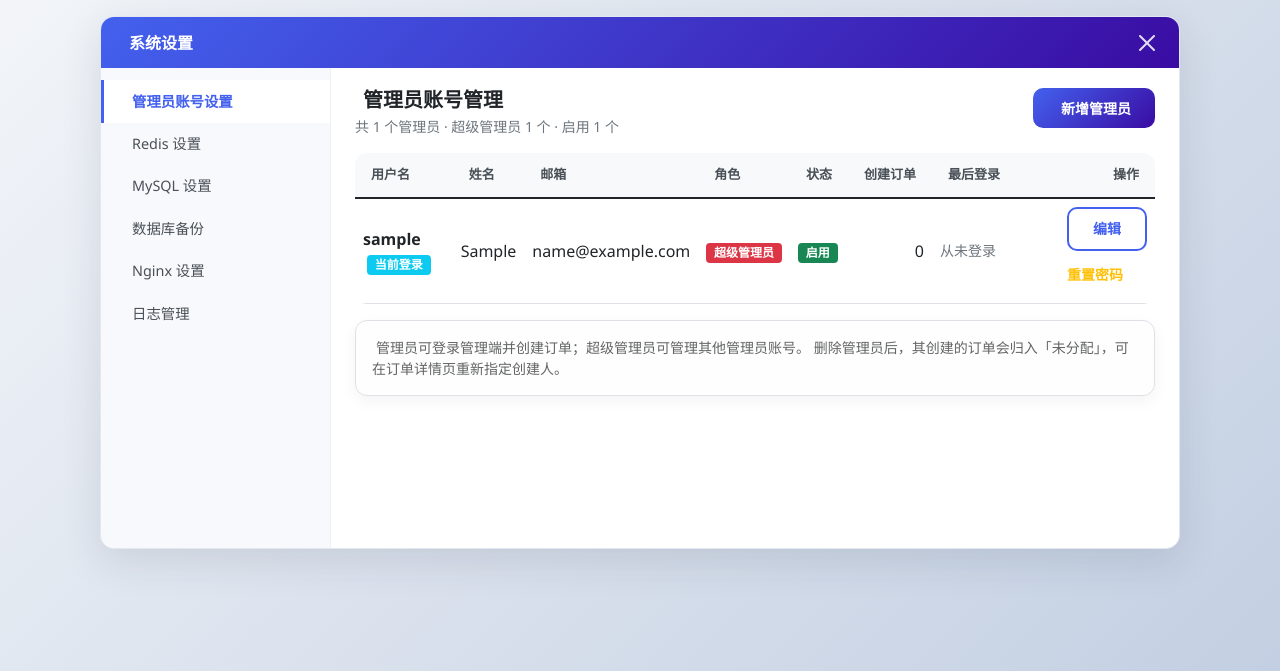
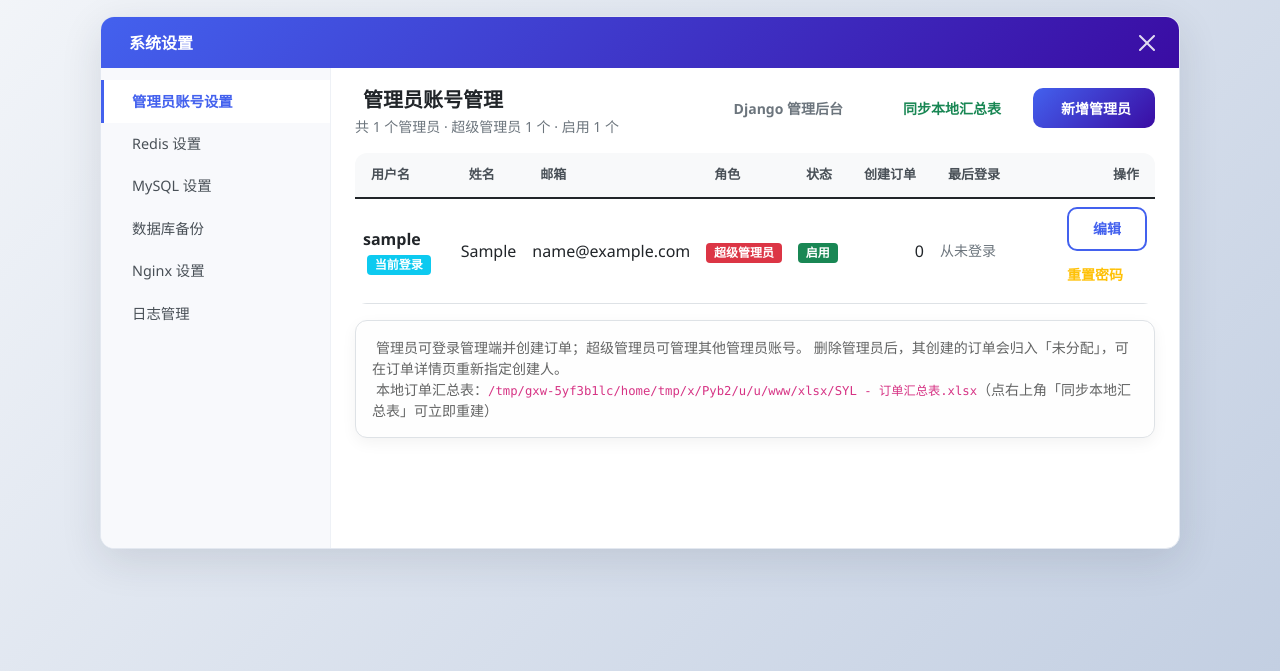
Before and after one commit to Lumin2002/cloth-system, a Django app: page /system/settings/ in a window 1280 px wide. Shown: the part 129-800 px from the top of the page. Run offline with Django 5.2, Linux system fonts and the light colour scheme; the visitor is signed in with stand-in values (Sample User, id 1); data comes from the database, SQL or seed files in the repository; data that the repository does not hold is empty; some libraries are stand-ins or nearby versions.

Commit message:
feat: 系统设置页支持手动同步本地订单汇总表，并新增 Django 后台跳转
- 新增 /system/settings/sync-excel/ 手动同步入口（仅超级管理员，POST）
- 设置页显示本地汇总表路径，同步后给出成功/占用提示
- 设置页新增 Django 管理后台跳转按钮
- Dockerfile 启动时兜底校验依赖并自动补装中文字体

```diff
--- a/order/templates/order/settings_accounts.html
+++ b/order/templates/order/settings_accounts.html
@@ -10,9 +10,20 @@
             共 {{ total }} 个管理员 · 超级管理员 {{ superuser_count }} 个 · 启用 {{ active_count }} 个
         </p>
     </div>
-    <a href="{% url 'admin_account_add' %}" class="btn btn-primary btn-sm">
-        <i class="bi bi-plus-lg me-1"></i>新增管理员
-    </a>
+    <div class="d-flex flex-wrap gap-2 align-items-center">
+        <a href="{% url 'admin:index' %}" target="_blank" rel="noopener" class="btn btn-outline-secondary btn-sm" title="打开 Django 管理后台">
+            <i class="bi bi-shield-lock me-1"></i>Django 管理后台
+        </a>
+        <form method="post" action="{% url 'order_sync_excel' %}" onsubmit="return confirm('立即把全部订单写入本地 Excel 汇总表？');" class="d-inline-flex">
+            {% csrf_token %}
+            <button type="submit" class="btn btn-outline-success btn-sm" title="写入 {{ sync_file_path }}">
+                <i class="bi bi-file-earmark-excel me-1"></i>同步本地汇总表
+            </button>
+        </form>
+        <a href="{% url 'admin_account_add' %}" class="btn btn-primary btn-sm">
+            <i class="bi bi-plus-lg me-1"></i>新增管理员
+        </a>
+    </div>
 </div>
 
 <div class="table-responsive">
@@ -84,5 +95,8 @@
     <i class="bi bi-info-circle me-1 text-primary"></i>
     管理员可登录管理端并创建订单；超级管理员可管理其他管理员账号。
     删除管理员后，其创建的订单会归入「未分配」，可在订单详情页重新指定创建人。
+    <br>
+    <i class="bi bi-file-earmark-excel me-1 text-success"></i>
+    本地订单汇总表：<code>{{ sync_file_path }}</code>（点右上角「同步本地汇总表」可立即重建）
 </div>
 {% endblock %}
--- a/order/urls.py
+++ b/order/urls.py
@@ -126,6 +126,7 @@ urlpatterns = [
 
     # 系统设置
     path("system/settings/", views_accounts.admin_account_list, name="system_settings"),
+    path("system/settings/sync-excel/", views_accounts.order_sync_excel, name="order_sync_excel"),
     path("system/settings/accounts/add/", views_accounts.admin_account_add, name="admin_account_add"),
     path("system/settings/accounts/<int:pk>/edit/", views_accounts.admin_account_edit, name="admin_account_edit"),
     path("system/settings/accounts/<int:pk>/delete/", views_accounts.admin_account_delete, name="admin_account_delete"),
--- a/order/views_accounts.py
+++ b/order/views_accounts.py
@@ -16,6 +16,7 @@ from django.views.decorators.http import require_GET, require_POST
 from .decorators import superuser_required
 from .forms import AdminUserForm
 from .models import ClothOrder
+from .orders_sync import export_sync_file, get_sync_file_path
 
 logger = logging.getLogger(__name__)
 
@@ -55,8 +56,27 @@ def admin_account_list(request):
             "total": len(accounts),
             "superuser_count": sum(1 for a in accounts if a["user"].is_superuser),
             "active_count": sum(1 for a in accounts if a["user"].is_active),
+            "sync_file_path": str(get_sync_file_path()),
         },
     )
+
+
+@superuser_required
+@require_POST
+def order_sync_excel(request):
+    """手动把全部订单同步到本地 Excel 汇总表（单向只写）。"""
+    try:
+        path = export_sync_file()
+        messages.success(request, f"已同步到本地汇总表：{path}")
+        logger.info("[Excel同步] %s 手动同步成功 -> %s", request.user.username, path)
+    except PermissionError as exc:
+        messages.error(request, "同步失败：文件被占用，请关闭正在打开该文件的 Excel/WPS 后重试")
+        logger.warning("[Excel同步] %s 手动同步时文件被占用：%s", request.user.username, exc)
+    except Exception as exc:
+        messages.error(request, f"同步失败：{exc}")
+        logger.exception("[Excel同步] %s 手动同步失败", request.user.username)
+
+    return redirect("system_settings")
 
 
 @superuser_required
```
Also changed, not shown: 1 other file.
